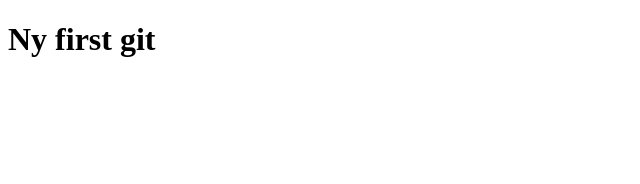
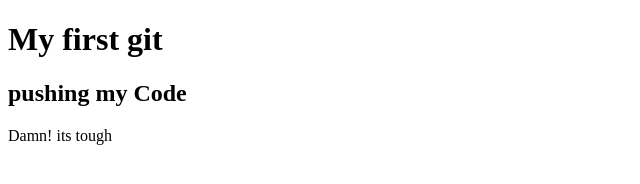
Before and after one commit to Shaharuque/my-first-repo, a plain HTML site: page index.html in a window 1280 px wide. Shown: the whole page, without its empty margins (0-640 px from the left). Drawn offline with Linux system fonts and the light colour scheme.

Commit message:
second commit

```diff
--- a/index.html
+++ b/index.html
@@ -7,6 +7,8 @@
     <title>Document</title>
 </head>
 <body>
-    <h1>Ny first git</h1>
+    <h1>My first git</h1>
+    <h2>pushing my Code</h2>
+    <P>Damn! its tough</P>
 </body>
 </html>
```
